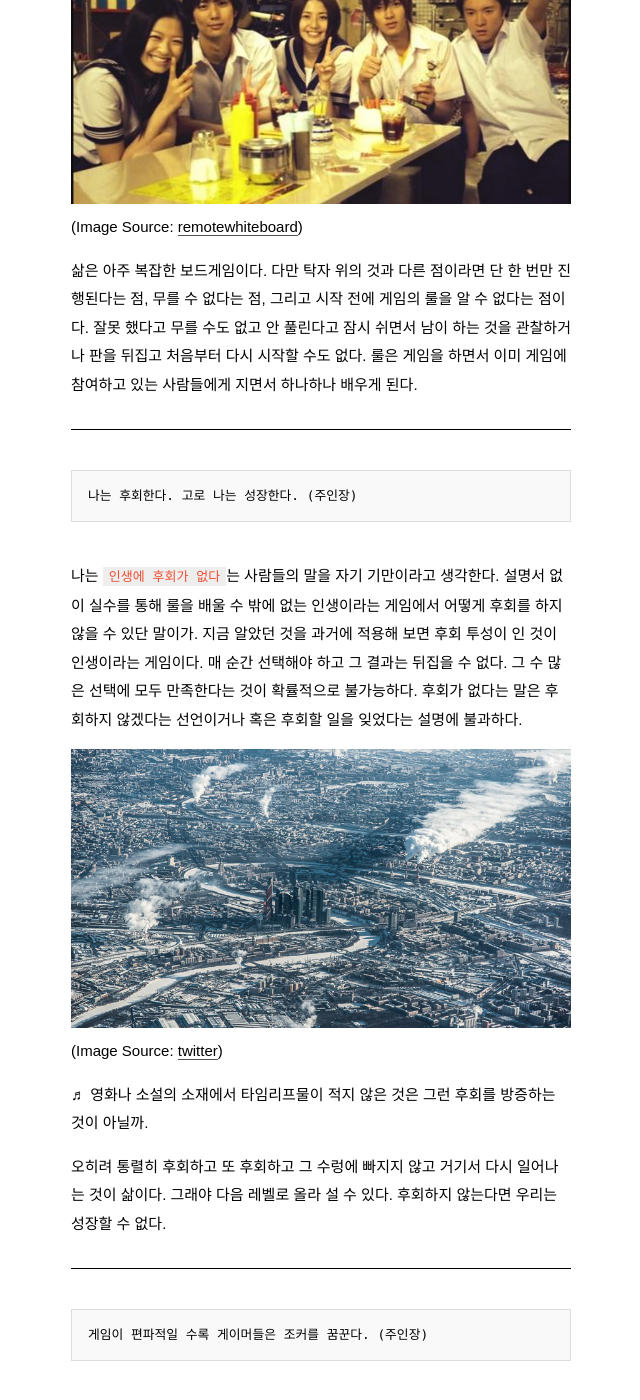
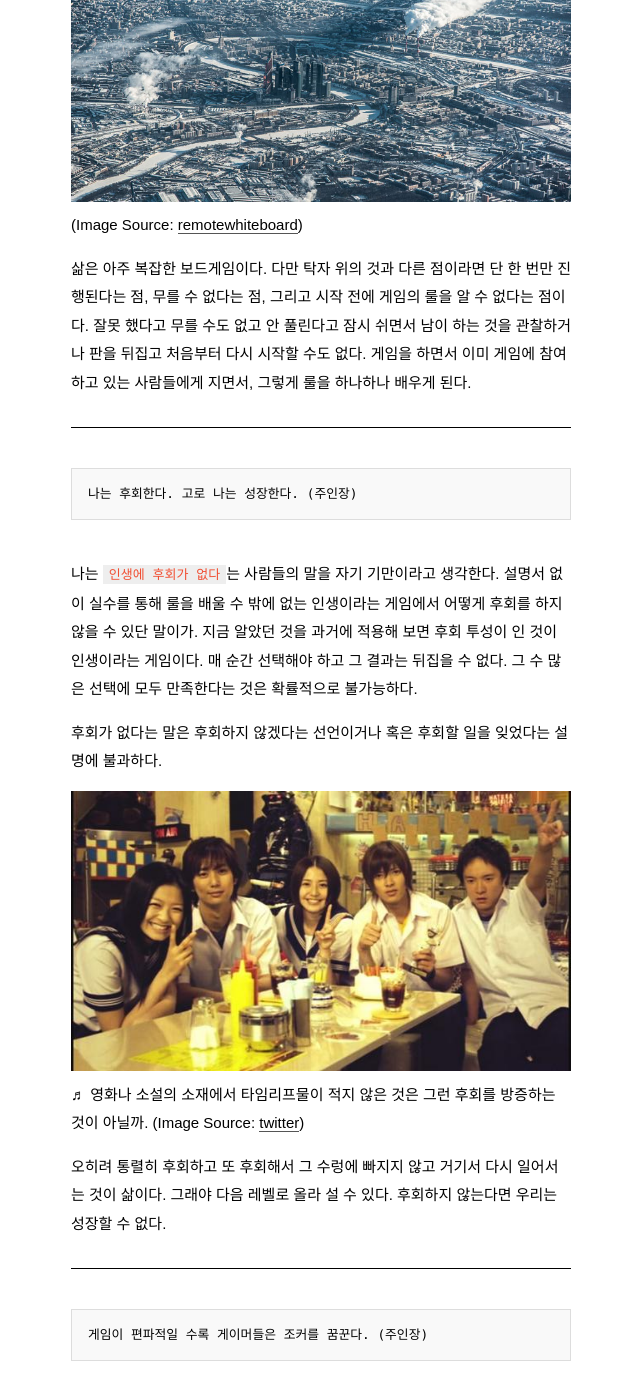
Before and after one commit to pinedance/blog, a Jekyll site: the page built from _posts/2016/07-12/2016-10-22-인생이라는-게임.md, in a window 1280 px wide and 1400 px high, scrolled down 514 px. Shown: the whole window, without its empty margins (319-959 px from the left). Built offline with Jekyll 4.4.1, drawn with Linux system fonts in a browser that asks for light colours; some web fonts are replaced; some of the changed text lies outside the part shown.

Commit message:
update recent post

```diff
--- a/_posts/2016/07-12/2016-10-22-인생이라는-게임.md
+++ b/_posts/2016/07-12/2016-10-22-인생이라는-게임.md
@@ -6,24 +6,25 @@
 
 아이랑 함께 놀 방법을 고민하다가 보드게임을 즐겨 하게 되었다. 많은 보드게임이 삶의 일부를 모델링하고 있었다. 블루마블처럼 경제적인 부분을 모델링 한 것도 있고, 장기나 체스처럼 전쟁을 모델로 한 것도 있다. 그래서 인지 보드게임을 하다 보면 인생을 저 위에서 내려다 보는 것 같이 느껴질 때가 있다.
 
-![bird view]({{ site.url }}/assets/img/2016-10-22/プロポーズ大作戦.jpg)
+![bird view]({{ site.url }}/assets/img/2016-10-22/MoscowFromAbove.jpg)
 (Image Source: [remotewhiteboard](http://remotewhiteboard.com/blog/wp-content/uploads/2013/01/MoscowFromAbove.jpg))
 
 
-삶은 아주 복잡한 보드게임이다. 다만 탁자 위의 것과 다른 점이라면 단 한 번만 진행된다는 점, 무를 수 없다는 점, 그리고 시작 전에 게임의 룰을 알 수 없다는 점이다. 잘못 했다고 무를 수도 없고 안 풀린다고 잠시 쉬면서 남이 하는 것을 관찰하거나 판을 뒤집고 처음부터 다시 시작할 수도 없다. 룰은 게임을 하면서 이미 게임에 참여하고 있는 사람들에게 지면서 하나하나 배우게 된다.
+삶은 아주 복잡한 보드게임이다. 다만 탁자 위의 것과 다른 점이라면 단 한 번만 진행된다는 점, 무를 수 없다는 점, 그리고 시작 전에 게임의 룰을 알 수 없다는 점이다. 잘못 했다고 무를 수도 없고 안 풀린다고 잠시 쉬면서 남이 하는 것을 관찰하거나 판을 뒤집고 처음부터 다시 시작할 수도 없다. 게임을 하면서 이미 게임에 참여하고 있는 사람들에게 지면서, 그렇게 룰을 하나하나 배우게 된다.
 
 ***
 
     나는 후회한다. 고로 나는 성장한다. (주인장)
 
-나는 `인생에 후회가 없다`는 사람들의 말을 자기 기만이라고 생각한다. 설명서 없이 실수를 통해 룰을 배울 수 밖에 없는 인생이라는 게임에서 어떻게 후회를 하지 않을 수 있단 말이가. 지금 알았던 것을 과거에 적용해 보면 후회 투성이 인 것이 인생이라는 게임이다. 매 순간 선택해야 하고 그 결과는 뒤집을 수 없다. 그 수 많은 선택에 모두 만족한다는 것이 확률적으로 불가능하다. 후회가 없다는 말은 후회하지 않겠다는 선언이거나 혹은 후회할 일을 잊었다는 설명에 불과하다.
+나는 `인생에 후회가 없다`는 사람들의 말을 자기 기만이라고 생각한다. 설명서 없이 실수를 통해 룰을 배울 수 밖에 없는 인생이라는 게임에서 어떻게 후회를 하지 않을 수 있단 말이가. 지금 알았던 것을 과거에 적용해 보면 후회 투성이 인 것이 인생이라는 게임이다. 매 순간 선택해야 하고 그 결과는 뒤집을 수 없다. 그 수 많은 선택에 모두 만족한다는 것은 확률적으로 불가능하다.
 
-![プロポーズ大作戦]({{ site.url }}/assets/img/2016-10-22/MoscowFromAbove.jpg)
+후회가 없다는 말은 후회하지 않겠다는 선언이거나 혹은 후회할 일을 잊었다는 설명에 불과하다.
+
+![プロポーズ大作戦]({{ site.url }}/assets/img/2016-10-22/プロポーズ大作戦.jpg)
+♬ 영화나 소설의 소재에서 타임리프물이 적지 않은 것은 그런 후회를 방증하는 것이 아닐까.
 (Image Source: [twitter](https://twitter.com/yousei_da/status/493048930364448771))
 
-♬ 영화나 소설의 소재에서 타임리프물이 적지 않은 것은 그런 후회를 방증하는 것이 아닐까.
-
-오히려 통렬히 후회하고 또 후회하고 그 수렁에 빠지지 않고 거기서 다시 일어나는 것이 삶이다. 그래야 다음 레벨로 올라 설 수 있다. 후회하지 않는다면 우리는 성장할 수 없다.
+오히려 통렬히 후회하고 또 후회해서 그 수렁에 빠지지 않고 거기서 다시 일어서는 것이 삶이다. 그래야 다음 레벨로 올라 설 수 있다. 후회하지 않는다면 우리는 성장할 수 없다.
 
 ***
 
@@ -35,10 +36,16 @@
 (Image Source: [pixabay](https://goo.gl/8OZ2dN))
 
 
-인생에서도 이런 경우가 있다. 좋은 부모 밑에 태어난 것은 패를 든 순간에 이미 조커가 들어온 경우이다. 우연히 한 선택이 탁월한 결과로 이어지거나 복권에 당첨된 경우는 게임 중에 조커를 얻게 된 경우이다. 사회에서 `기회의 불균형`이라고 말하는 것은 단순화 시켜 보면 이런 조커를 극소수의 사람만이 얻을 수 있고, 그마저 게임 중간에는 만날 확률이 거의 없다는 의미이다.
+인생에서도 이런 경우가 있다. 좋은 부모 밑에 태어난 것은 패를 든 순간에 이미 조커가 들어온 경우이다. 우연히 한 선택이 탁월한 결과로 이어지거나 복권에 당첨된 경우는 게임 중에 조커를 얻게 된 경우이다.
 
-탁자 위 게임에서도 조커가 많은 것은 아니지만 몇 판을 하는 동안 한두 번 씩은 만나게 된다. 그래야 게임이 재미있다. 하지만 삶이라는 게임은 그렇지 않다. 우리나라 사람들이 부동산에 집중하는 이유는 역설적이게도 인생에서 별다른 조커가 없기 때문이 아닐까?
+탁자 위 게임에서도 조커가 많은 것은 아니지만 몇 판을 하는 동안 한두 번 씩은 만나게 된다. 그래야 게임이 재미있다. 하지만 삶이라는 게임은 그렇지 않다. 인생 게임에서 조커를 만나는 것은 `행운` 이상의 행운이다. 사회에서 `기회의 불균형`이라고 말하는 것은 단순화 시켜 보면 이런 조커를 극소수의 사람만이 얻을 수 있고, 그마저 게임 중간에는 만날 확률이 거의 없다는 의미이다.
 
 조커 없이도 게임을 이길 수 있다. 차근차근 성실하게 게임을 풀어 나갔을 때 큰 무리 없이 게임을 완주할 수 있다면 우리는 굳이 조커가 손에 들어오기를 기도하지 않는다. 하지만 지고 있는 게임을 이기고 싶을 때, 옆 사람 패가 너무 좋아 내가 이길 가능성이 거의 없을 때 우리는 조커를 기대하게 된다.
 
-정당한 노동의 댓가가 주어지고, 성실하게 살면 아이들을 키우고 인생이라는 게임을 무난히 완주할 수 있다면 굳이 희소한 확률에 기대어 복권을 사거나 피곤하게 주식 차트를 들여다 보지 않을 것이다. 주변을 둘러 보니 낙오되는 맴버들이 보이고, 나 역시 언제 그렇게 될지 모른다는 불안감 때문에 우리는 그나마 조커를 만날 확률이 가장 많은 서브 게임인 부동산에 전력을 다하는 것은 아닐까.
+정당한 노동의 댓가가 주어지고, 성실하게 살면 아이들을 키우고 인생이라는 게임을 무난히 완주할 수 있다면 인생 게임에서도 굳이 조커를 바라지 않을 것이다. 우리는 희소한 확률에 기대어 복권을 사거나 피곤하게 주식 차트를 들여다 보는 것은, 주변을 둘러 보니 낙오되는 맴버들이 보이고 나 역시 언제 그렇게 될지 모른다는 불안감 때문이 아닐까. 우리나라 사람들이 부동산에 집중하는 이유는 역설적이게도 인생에서 별다른 조커가 없기 때문이 아닐까?
+
+***
+
+누가 이기냐 누가 지냐가 중요한 게임은 항상 끝이 좋지 않다. 이긴 사람은 흥이 날지 모르지만 지는 사람은 분이 생기기 마련이다. 게이머들이 보다 성숙하다면 승자가 너나 나냐에 집중하기 보다는 다 함께 그 시간을 즐기는 것을 목표로 삼는다. 게임이라는 것이 본질적으로 즐기기 위한 것이지 않은가.
+
+일생이라는 게임을 그렇게 만들어 갈 수 있을까? 누가 더 잘하냐, 승자가 누구고 패자는 누구냐가 중요한 게임이 아니라 새로 들어온 맴버를 웃으며 반겨주고, 떠날 때 한 판 잘 놀았다고 자리에서 일어설 수 있는 그런 게임이 될 수는 없을까?
```
